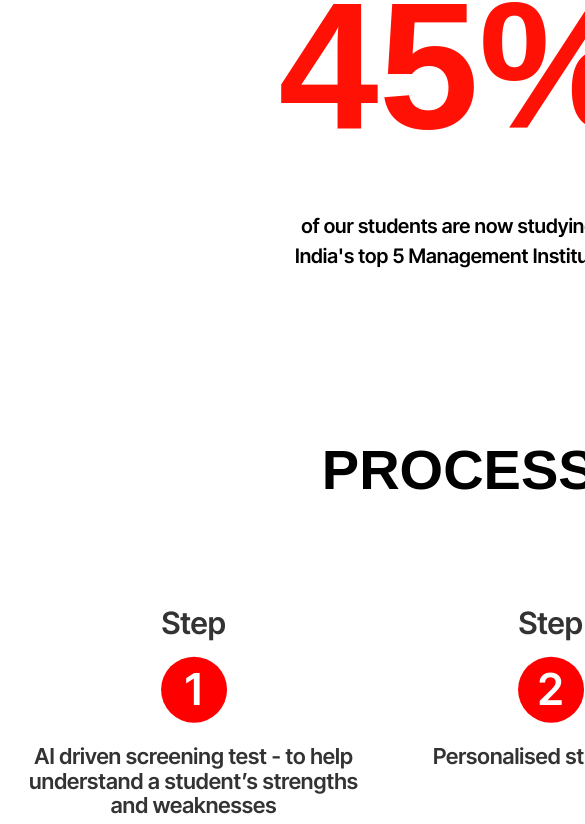
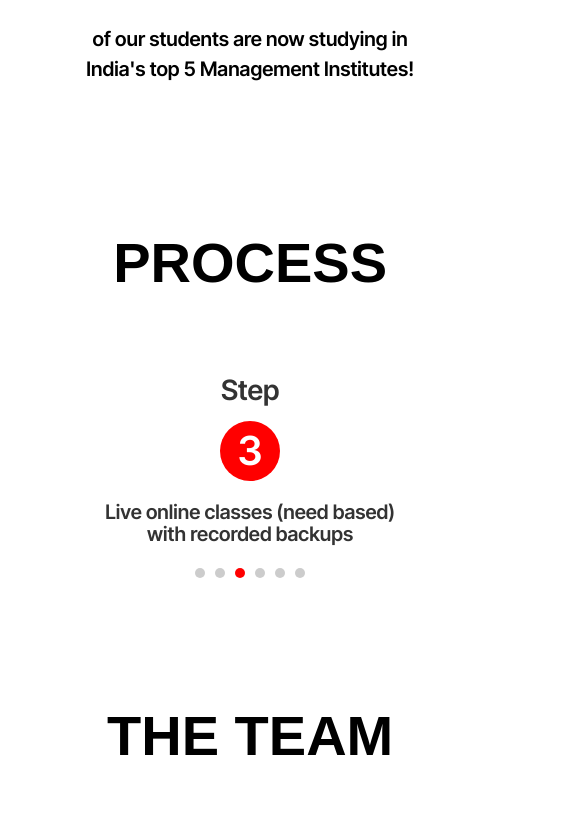
Before and after one commit to SahilKakade/IIM-Landingpage, a React (Vite) app: page / in a window 390 px wide. Shown: the part 2253-3077 px from the top of the page, 585 px wide, since content can reach past the window. Built offline with nearby package versions, Linux system fonts and the light colour scheme; a web font is replaced by a local one.

Commit message:
Updated some files

```diff
--- a/src/App.jsx
+++ b/src/App.jsx
@@ -5,6 +5,7 @@ import SuccessStories from "./components/SuccessStories"; // Import Success Stor
 import Team from "./components/teamMembers";
 import Form from "./components/Form";
 import Process from "./components/Process";
+import MobileProcess from "./components/MobileProcess";
 
 const LandingPage = () => {
   return (
@@ -61,6 +62,10 @@ const LandingPage = () => {
       </section>
       <section >
 
+        <MobileProcess />
+      </section>
+      <section >
+
         <Team />
       </section>
       <section >
--- /dev/null
+++ b/src/components/MobileProcess.jsx
@@ -0,0 +1,46 @@
+import React, { useState, useEffect } from "react";
+
+const steps = [
+  { step: 1, title: "AI driven screening test To help understand a student’s strengths and weaknesses", description: "" },
+  { step: 2, title: "Personalised study plan", description: "" },
+  { step: 3, title: "Live online classes (need based) with recorded backups", description: "" },
+  { step: 4, title: "Weekly 1 on 1 mentorship session To track progress", description: "" },
+  { step: 5, title: "Doubt clearing sessions", description: "" },
+  { step: 6, title: "Strategic alterations in the study plan To score 99%ile", description: "" },
+];
+
+const MobileProcess = () => {
+  const [activeIndex, setActiveIndex] = useState(0);
+
+  useEffect(() => {
+    const interval = setInterval(() => {
+      setActiveIndex((prevIndex) => (prevIndex + 1) % steps.length);
+    }, 3000);
+
+    return () => clearInterval(interval);
+  }, []);
+
+  return (
+    <div className="mobile-process-container">
+      <h2 className="section-title">Process</h2>
+      <div className="mobile-process-slider">
+        {steps.map((item, index) => (
+          <div key={item.step} className={`mobile-process-step ${index === activeIndex ? "active" : ""}`}>
+            <h3 className="step-heading">Step </h3>
+            <div className="step-number">{item.step}</div>
+            <p className="step-text">{item.title}</p>
+            <p className="step-text">{item.description}</p>
+
+          </div>
+        ))}
+      </div>
+      <div className="dots-container">
+        {steps.map((_, index) => (
+          <div key={index} className={`dot ${index === activeIndex ? "active" : ""}`}></div>
+        ))}
+      </div>
+    </div>
+  );
+};
+
+export default MobileProcess;
--- a/src/components/Process.jsx
+++ b/src/components/Process.jsx
@@ -12,8 +12,15 @@ const Process = () => {
   ];
 
   const [highlighted, setHighlighted] = useState(0);
+  const [isMobile, setIsMobile] = useState(window.innerWidth <= 768);
   const sliderRef = useRef(null);
-  const isMobile = window.innerWidth <= 768;
+
+  useEffect(() => {
+    const handleResize = () => setIsMobile(window.innerWidth <= 768);
+    window.addEventListener("resize", handleResize);
+
+    return () => window.removeEventListener("resize", handleResize);
+  }, []);
 
   useEffect(() => {
     if (!isMobile) {
@@ -22,7 +29,7 @@ const Process = () => {
       }, 3000);
       return () => clearInterval(interval);
     }
-  }, [isMobile]);
+  }, [isMobile, steps.length]);
 
   return (
     <div className="process-container">
--- a/src/index.css
+++ b/src/index.css
@@ -246,7 +246,10 @@ button:focus-visible {
   .features-wrapper {
     display: none;
   }
+  .process-container {
 
+    display: none;
+}
   .mobile-slider {
     display: flex;
     width: 100%;
@@ -601,3 +604,86 @@ p {
     scroll-snap-align: center;
   }
 }
+
+
+
+.mobile-process-container {
+  width: 100%;
+  overflow: hidden;
+  padding: 20px 0;
+  background-color: #fff;
+  text-align: center;
+  position: relative;
+}
+
+.mobile-process-heading {
+ font-size: 28px;
+  margin-bottom: 10px;
+  font-family: 'Inter Tight', sans-serif;
+}
+
+.mobile-process-slider {
+  display: flex;
+  width: 100%;
+  justify-content: center;
+  align-items: center;
+  overflow: hidden;
+  position: relative;
+  height: 200px;
+}
+
+.mobile-process-step {
+  width: 80%;
+  max-width: 300px;
+  padding: 20px;
+  border-radius: 10px;
+
+
+  position: absolute;
+  transition: opacity 0.5s ease-in-out;
+  opacity: 0;
+}
+
+.mobile-process-step.active {
+  opacity: 1;
+}
+
+.step-number {
+  width: 60px;
+  height: 60px;
+  margin: 0 auto;
+  border-radius: 50%;
+  background: red;
+  color: white;
+  font-size: 40px;
+  display: flex;
+  font-family: 'Inter Tight', sans-serif;
+  justify-content: center;
+  align-items: center;
+  font-weight: bold;
+}
+
+.dots-container {
+  display: flex;
+  justify-content: center;
+  margin-top: 15px;
+}
+
+.dot {
+  width: 10px;
+  height: 10px;
+  margin: 0 5px;
+  background-color: #ccc;
+  border-radius: 50%;
+  transition: background-color 0.3s ease-in-out;
+}
+
+.dot.active {
+  background-color: red;
+}
+
+@media (min-width: 768px) {
+  .mobile-process-container {
+    display: none;
+  }
+}
```
